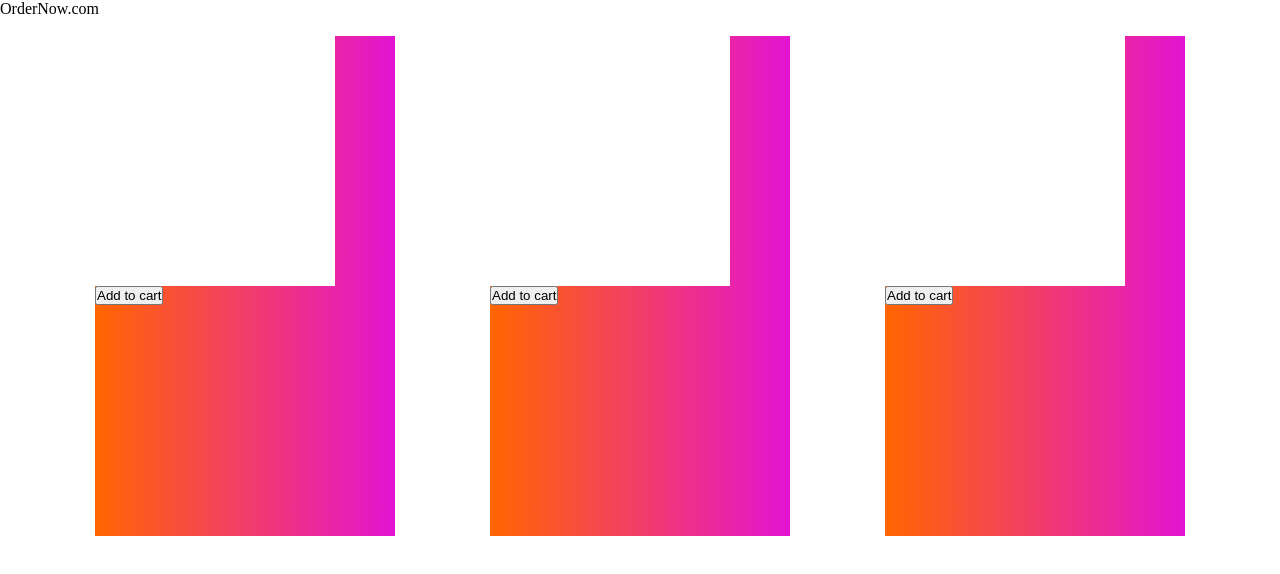
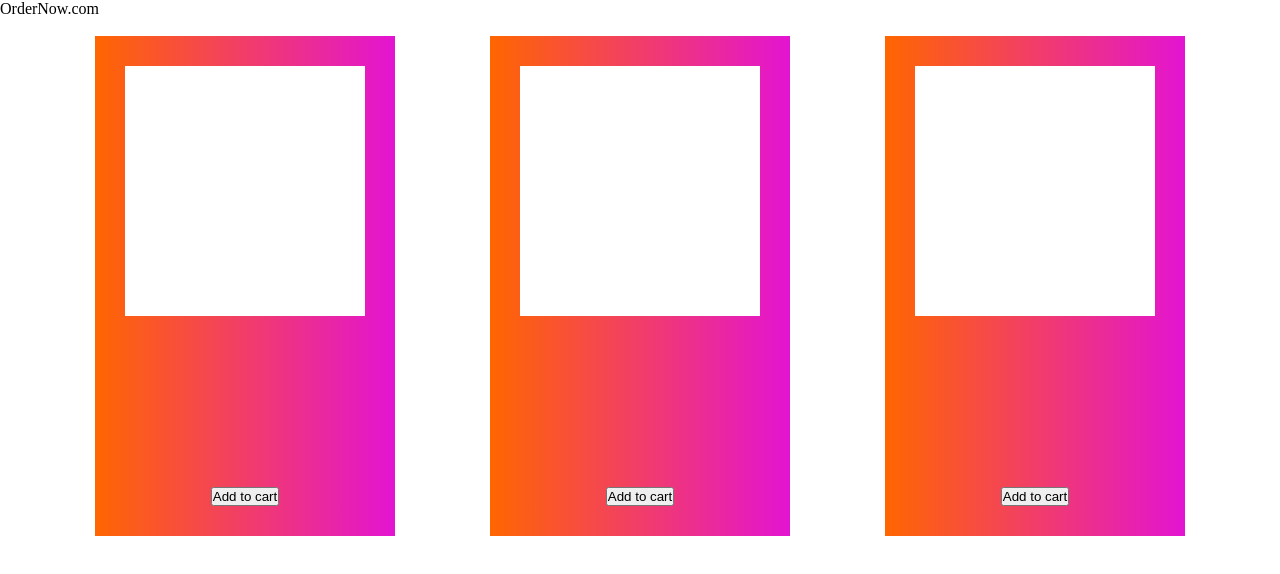
Before and after one commit to Kartik-Ranaut/ecommSite, a plain HTML site: page index.html in a window 1280 px wide. Drawn offline with Linux system fonts and the light colour scheme.

Commit message:
style for products updated

```diff
--- a/style.css
+++ b/style.css
@@ -14,9 +14,15 @@
     width: 300px;
     height:500px;
     background-image: linear-gradient(to right,rgb(255, 102, 0),rgb(227, 20, 210));
+    display: flex;
+    flex-direction: column;
+    padding-top: 30px;
+    padding-bottom: 30px;
+    justify-content: space-between;
+    align-items: center;
 }
 .img{
-    width:80%;
+    width:240px;
     height: 250px;
     background-color: #fff;
 }
```
